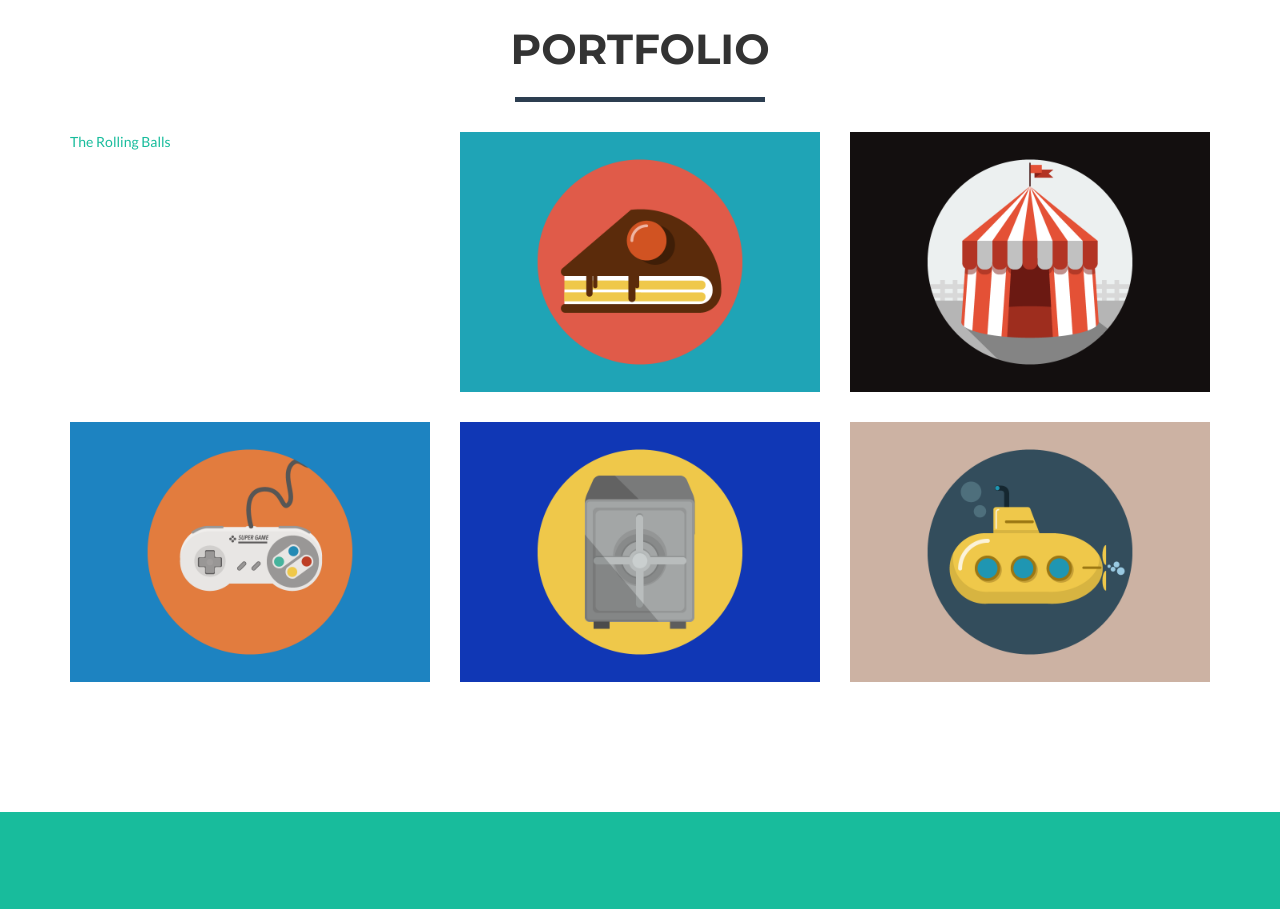
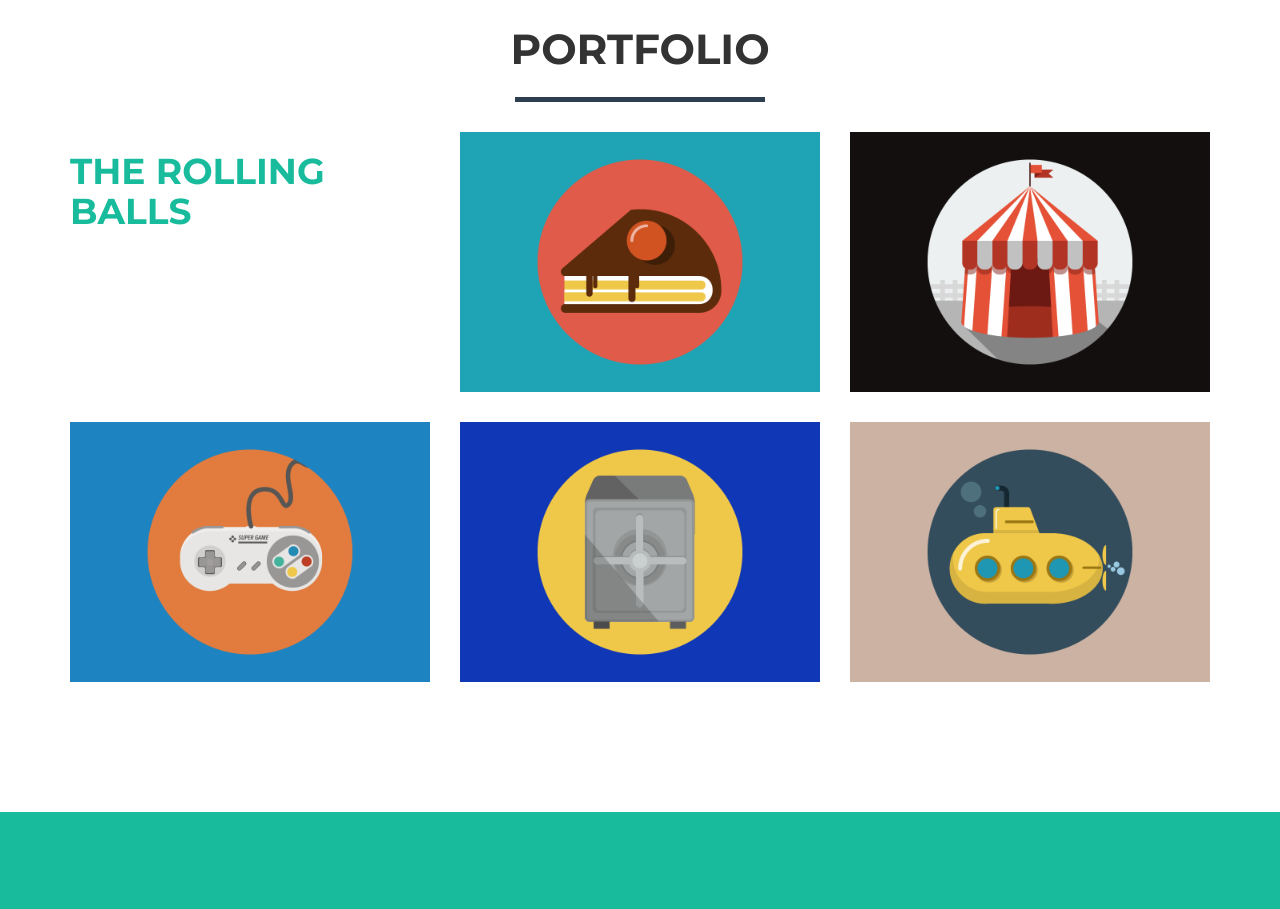
Before and after one commit to charliewang27/cg, a website: page index.html in a window 1280 px wide. Shown: the part 840-1749 px from the top of the page. Drawn offline with nearby package versions, Linux system fonts and the light colour scheme.

Commit message:
Update index.html

```diff
--- a/index.html
+++ b/index.html
@@ -93,7 +93,7 @@
             </div>
             <div class="row">
                 <div class="col-sm-4 portfolio-item">
-                    <a href ="CGHW/charliewang/index.html">The Rolling Balls</a>
+                    <h1><a href ="CGHW/charliewang/index.html">The Rolling Balls</a></h1>
                 </div>
                 <div class="col-sm-4 portfolio-item">
                     <a href="#portfolioModal2" class="portfolio-link" data-toggle="modal">
```
